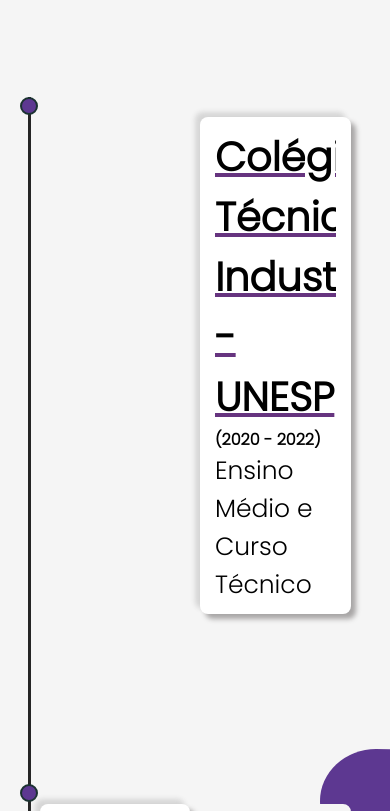
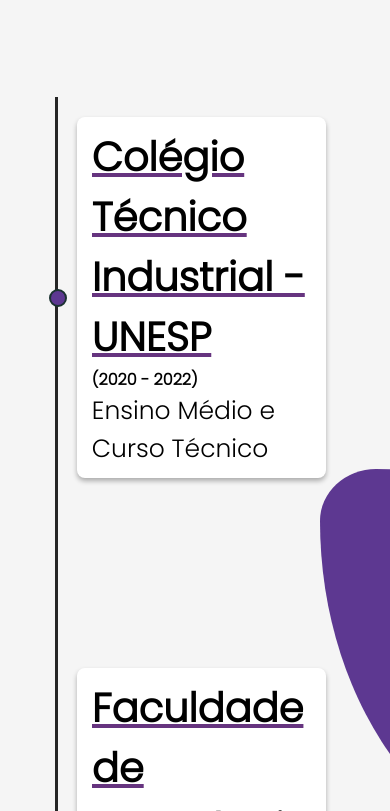
Before and after one commit to JoaoMarcosCS/Portifolio-2023-V3, a plain HTML site: page index.html in a window 390 px wide. Shown: the part 5905-6716 px from the top of the page. Drawn offline with nearby package versions, Linux system fonts and the light colour scheme.

Commit message:
Add files via upload

```diff
--- a/style.css
+++ b/style.css
@@ -502,7 +502,6 @@ header img{
 	position: relative;
     overflow: hidden;
     padding: 20px;
-    overflow: hidden;
 }
 
 .evento::after {
@@ -855,11 +854,11 @@ header img{
     align-items: center;
     justify-content: center;
     width: 45px;
+    position: absolute;
     background-color: var(--roxo-1);
     display: flex;
     border-radius: 50%;
     bottom: -400px;
-    position: absolute;
 }
 
 .teste2 li:nth-child(1){
@@ -1146,14 +1145,22 @@ footer::after{
     padding: 0px 10px;
    }
    .container::after{
-    left: 8px;
+    left: 30%;
+   }
+
+   .foto{
+    display: none;
+   }
+   .evento{
+    justify-content: start;
    }
    .evento::after{
-    top: 0;
-    left: 0;
+    top: calc(10%-9px);
+    left: 29.25%;
    }
-   .foto img{
-    display: none;
+   .fecha{
+    margin-left: 35%;
+    box-shadow: 0 3px 5px rgba(0, 0, 0, .3);
    }
 }
 @media screen and (max-width:700px){
@@ -1161,12 +1168,35 @@ footer::after{
         width: 650px;
         height: 650px;
     }
+    .container::after{
+        left: 10%;
+       }
+    .evento::after{
+        top: calc(10%-9px);
+        left: 8.8%;
+       }
+       .fecha{
+        margin-left: 12%;
+        width: 80%;
+        box-shadow: 0 3px 5px rgba(0, 0, 0, .3);
+       }
+       .projetos-div .projetos-titulo{
+        padding: 25px 0px;
+        z-index: 12;
+       }
+       .teste2 li:nth-child(1){
+        z-index: 1;
+        transform: translateY(-1800px);
+       }
 }
 
 @media  screen and (max-width:600px) {
     .sobre-imagem{
         width: 550px;
         height: 550px;
+    }
+    .contato-div .section-2, .contato-div .section-1{
+        padding-left: 10%;
     }
 }
 
@@ -1215,4 +1245,18 @@ footer::after{
         width: 350px;
         height: 350px;
     }
+
 }
+
+@media screen and (max-width:450px) {
+
+    .evento::after{
+        left: 8.5%;
+    }
+}
+
+@media screen and (max-width:350px){
+    .evento::after{
+        left: 8.1%;
+    }
+}
```
